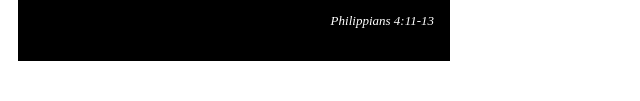
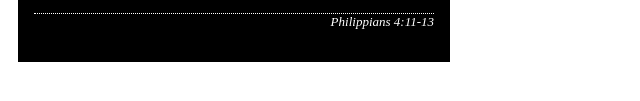
Before and after one commit to sisterowendi/wdd130, a plain HTML site: page week02/box-model.html in a window 1280 px wide. Shown: the part 265-366 px from the top of the page, without its empty margins (0-640 px from the left). Drawn offline with Linux system fonts and the light colour scheme.

Commit message:
fixed border

```diff
--- a/week02/styles/box-model.css
+++ b/week02/styles/box-model.css
@@ -24,7 +24,7 @@ blockquote {
 
 cite {
     display:block;
-    top-border: 1px dotted #fff;
+    border-top: 1px dotted #fff;
     text-align: right;
     font-size: small;
 
```
